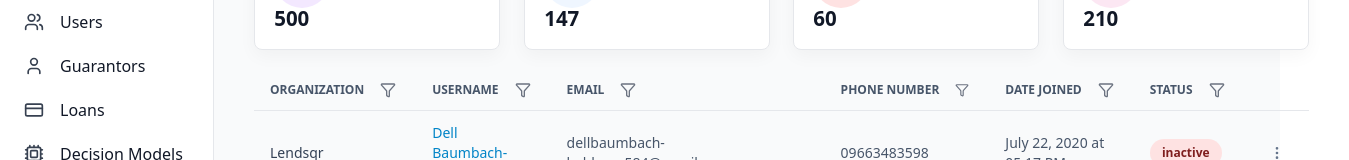
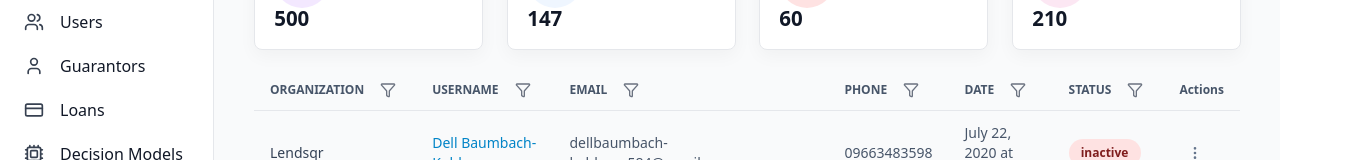
Before and after one commit to oseasak/lendsqr-fe-test, a Next.js app: page /dashboard/users in a window 1280 px wide. Shown: the part 292-452 px from the top of the page, 1349 px wide, since content can reach past the window. Built offline with nearby package versions, Linux system fonts and the light colour scheme.

Commit message:
fix: build fix

```diff
--- a/src/components/FilterPanel.tsx
+++ b/src/components/FilterPanel.tsx
@@ -1,5 +1,6 @@
 // src/components/FilterPanel.tsx
 "use client";
+
 import React, { useEffect, useMemo, useRef, useState } from "react";
 import { createPortal } from "react-dom";
 import Link from "next/link";
@@ -47,6 +48,7 @@ export default function FilterPanel({
   onClose,
 }: PanelProps) {
   const panelRef = useRef<HTMLDivElement | null>(null);
+
   const [filters, setFilters] = useState<Filters>({
     organization: initial.organization ?? "",
     username: initial.username ?? "",
@@ -56,6 +58,7 @@ export default function FilterPanel({
     status: initial.status ?? "",
   });
 
+  // Reset filters whenever initial values or panel opens
   useEffect(() => {
     setFilters({
       organization: initial.organization ?? "",
@@ -67,7 +70,7 @@ export default function FilterPanel({
     });
   }, [initial, open]);
 
-  // close on escape
+  // Close panel on Escape key
   useEffect(() => {
     if (!open) return;
     const onKey = (e: KeyboardEvent) => {
@@ -77,7 +80,7 @@ export default function FilterPanel({
     return () => window.removeEventListener("keydown", onKey);
   }, [open, onClose]);
 
-  // click outside to close
+  // Close panel when clicking outside
   useEffect(() => {
     if (!open) return;
     const onDown = (e: MouseEvent) => {
@@ -89,53 +92,39 @@ export default function FilterPanel({
     return () => window.removeEventListener("mousedown", onDown);
   }, [open, onClose]);
 
-  // compute panel position using anchorRect, keep inside viewport
+  // Compute panel position
   const style = useMemo(() => {
-    const width = 256; // w-64
+    const width = 256;
     const gap = 8;
-    if (!anchorRect) {
-      return { left: "8px", top: "8px" } as React.CSSProperties;
-    }
+    if (!anchorRect) return { left: "8px", top: "8px" } as React.CSSProperties;
+
     const scrollX = window.scrollX ?? 0;
     const scrollY = window.scrollY ?? 0;
-    // Prefer to align near the anchor's right side but clamp to viewport
+
     let left = anchorRect.right + scrollX - width + anchorRect.width / 2;
     const minLeft = 8 + scrollX;
     const maxLeft = (window.innerWidth ?? 1024) - width - 8 + scrollX;
     if (left < minLeft) left = minLeft;
     if (left > maxLeft) left = maxLeft;
-    const top = anchorRect.bottom + gap + scrollY;
+
+    let top = anchorRect.bottom + gap + scrollY;
     const panelHeightEstimate = 360;
-    let finalTop = top;
-    if (finalTop + panelHeightEstimate > (window.innerHeight + scrollY)) {
-      finalTop = Math.max(anchorRect.top - panelHeightEstimate - gap + scrollY, 8 + scrollY);
+    if (top + panelHeightEstimate > window.innerHeight + scrollY) {
+      top = Math.max(anchorRect.top - panelHeightEstimate - gap + scrollY, 8 + scrollY);
     }
-    return {
-      position: "absolute",
-      left: `${Math.round(left)}px`,
-      top: `${Math.round(finalTop)}px`,
-      width: `${width}px`,
-    } as React.CSSProperties;
-  }, [anchorRect, open]);
 
-  // auto-focus requested field when opened
+    return { position: "absolute", left: `${Math.round(left)}px`, top: `${Math.round(top)}px`, width: `${width}px` } as React.CSSProperties;
+  }, [anchorRect]); // ✅ removed 'open' to fix ESLint warning
+
+  // Auto-focus field when panel opens
   useEffect(() => {
-    if (!open) return;
-    if (!focusField) return;
+    if (!open || !focusField) return;
     const t = setTimeout(() => {
-      try {
-        const el = panelRef.current?.querySelector(`[data-field="${focusField}"]`) as
-          | HTMLInputElement
-          | HTMLSelectElement
-          | null;
+      const el = panelRef.current?.querySelector(`[data-field="${focusField}"]`) as HTMLInputElement | HTMLSelectElement | null;
       el?.focus();
-        // move cursor to end for text inputs
       if (el instanceof HTMLInputElement && typeof el.selectionStart === "number") {
         const len = el.value?.length ?? 0;
         el.setSelectionRange(len, len);
-        }
-      } catch {
-        // noop
       }
     }, 80);
     return () => clearTimeout(t);
@@ -145,11 +134,7 @@ export default function FilterPanel({
 
   return createPortal(
     <div aria-hidden={false} role="dialog" aria-modal="true" className="z-50 pointer-events-auto">
-      <div
-        ref={panelRef}
-        style={style}
-        className="bg-white border rounded-lg shadow-lg p-4 overflow-auto"
-      >
+      <div ref={panelRef} style={style} className="bg-white border rounded-lg shadow-lg p-4 overflow-auto">
         <h3 className="text-sm font-semibold text-slate-700 mb-3">Filter users</h3>
         <div className="space-y-3">
           {/* Organization */}
@@ -163,12 +148,11 @@ export default function FilterPanel({
             >
               <option value="">Select</option>
               {organizations.map((o) => (
-                <option key={o} value={o}>
-                  {o}
-                </option>
+                <option key={o} value={o}>{o}</option>
               ))}
             </select>
           </div>
+
           {/* Username */}
           <div>
             <label className="text-xs text-slate-500 mb-1 block">Username</label>
@@ -180,6 +164,7 @@ export default function FilterPanel({
               className="w-full h-10 rounded-md border px-3 text-sm"
             />
           </div>
+
           {/* Email */}
           <div>
             <label className="text-xs text-slate-500 mb-1 block">Email</label>
@@ -191,6 +176,7 @@ export default function FilterPanel({
               className="w-full h-10 rounded-md border px-3 text-sm"
             />
           </div>
+
           {/* Date */}
           <div>
             <label className="text-xs text-slate-500 mb-1 block">Date</label>
@@ -202,6 +188,7 @@ export default function FilterPanel({
               className="w-full h-10 rounded-md border px-3 text-sm"
             />
           </div>
+
           {/* Phone */}
           <div>
             <label className="text-xs text-slate-500 mb-1 block">Phone Number</label>
@@ -213,6 +200,7 @@ export default function FilterPanel({
               className="w-full h-10 rounded-md border px-3 text-sm"
             />
           </div>
+
           {/* Status */}
           <div>
             <label className="text-xs text-slate-500 mb-1 block">Status</label>
@@ -229,19 +217,13 @@ export default function FilterPanel({
             </select>
           </div>
         </div>
-        {/* actions */}
+
+        {/* Actions */}
         <div className="mt-4 flex items-center justify-between gap-2">
           <button
             type="button"
             onClick={() => {
-              setFilters({
-                organization: "",
-                username: "",
-                email: "",
-                date: "",
-                phone: "",
-                status: "",
-              });
+              setFilters({ organization: "", username: "", email: "", date: "", phone: "", status: "" });
               onReset?.();
             }}
             className="px-3 py-2 rounded border text-sm"
@@ -267,6 +249,9 @@ export default function FilterPanel({
   );
 }
 
+// ----------------------------
+// Users Table Component
+// ----------------------------
 export type UserRow = {
   id: number;
   organization: string;
@@ -278,7 +263,7 @@ export type UserRow = {
 };
 
 type FilterableUsersTableProps = {
-  visible: UserRow[]; // visible rows after filtering/pagination
+  visible: UserRow[];
   statusBadge: (status: UserRow["status"]) => string;
   onSaveAndNavigate: (user: UserRow) => void;
   onFunnelClick: (e: React.MouseEvent<HTMLElement>, field?: keyof Filters | null) => void;
@@ -293,7 +278,6 @@ export function FilterableUsersTable({
   const [actionsOpen, setActionsOpen] = useState<number | null>(null);
   const wrapperRef = useRef<HTMLDivElement>(null);
 
-  // Handle outside clicks to close dropdown
   useEffect(() => {
     const handleClickOutside = (event: MouseEvent) => {
       if (wrapperRef.current && !wrapperRef.current.contains(event.target as Node) && actionsOpen !== null) {
@@ -310,84 +294,22 @@ export function FilterableUsersTable({
         <Table>
           <TableHeader>
             <TableRow className="bg-gray-50">
-              <TableHead className="text-left text-xs font-semibold text-slate-600 py-2 px-4">
+              {["organization", "username", "email", "phone", "date", "status"].map((field) => (
+                <TableHead key={field} className="text-left text-xs font-semibold text-slate-600 py-2 px-4">
                   <div className="flex items-center gap-2">
-                  <span className="whitespace-nowrap">ORGANIZATION</span>
+                    <span className="whitespace-nowrap">{field.toUpperCase()}</span>
                     <button
                       type="button"
-                    onClick={(e) => onFunnelClick(e, "organization")}
-                    aria-label="Filter Organization"
+                      onClick={(e) => onFunnelClick(e, field as keyof Filters)}
+                      aria-label={`Filter ${field}`}
                       className="ml-1 p-1 rounded hover:bg-slate-100"
                     >
                       <Funnel className="w-4 h-4 text-gray-500" />
                     </button>
                   </div>
                 </TableHead>
-              <TableHead className="text-left text-xs font-semibold text-slate-600 py-2 px-4">
-                <div className="flex items-center gap-2">
-                  <span className="whitespace-nowrap">USERNAME</span>
-                  <button
-                    type="button"
-                    onClick={(e) => onFunnelClick(e, "username")}
-                    aria-label="Filter Username"
-                    className="ml-1 p-1 rounded hover:bg-slate-100"
-                  >
-                    <Funnel className="w-4 h-4 text-gray-500" />
-                  </button>
-                </div>
-              </TableHead>
-              <TableHead className="text-left text-xs font-semibold text-slate-600 py-2 px-4">
-                <div className="flex items-center gap-2">
-                  <span className="whitespace-nowrap">EMAIL</span>
-                  <button
-                    type="button"
-                    onClick={(e) => onFunnelClick(e, "email")}
-                    aria-label="Filter Email"
-                    className="ml-1 p-1 rounded hover:bg-slate-100"
-                  >
-                    <Funnel className="w-4 h-4 text-gray-500" />
-                  </button>
-                </div>
-              </TableHead>
-              <TableHead className="text-left text-xs font-semibold text-slate-600 py-2 px-4">
-                <div className="flex items-center gap-2">
-                  <span className="text-xs font-semibold text-slate-600 whitespace-nowrap">PHONE NUMBER</span>
-                  <button
-                    type="button"
-                    onClick={(e) => onFunnelClick(e, "phone")}
-                    aria-label="Filter Phone Number"
-                    className="ml-1 p-1 rounded hover:bg-slate-100"
-                  >
-                    <Funnel className="w-3.5 h-3.5 text-gray-500" />
-                  </button>
-                </div>
-              </TableHead>
-              <TableHead className="text-left text-xs font-semibold text-slate-600 py-2 px-4">
-                <div className="flex items-center gap-2">
-                  <span className="whitespace-nowrap">DATE JOINED</span>
-                  <button
-                    type="button"
-                    onClick={(e) => onFunnelClick(e, "date")}
-                    aria-label="Filter Date Joined"
-                    className="ml-1 p-1 rounded hover:bg-slate-100"
-                  >
-                    <Funnel className="w-4 h-4 text-gray-500" />
-                  </button>
-                </div>
-              </TableHead>
-              <TableHead className="text-left text-xs font-semibold text-slate-600 py-2 px-4">
-                <div className="flex items-center gap-2">
-                  <span className="whitespace-nowrap">STATUS</span>
-                  <button
-                    type="button"
-                    onClick={(e) => onFunnelClick(e, "status")}
-                    aria-label="Filter Status"
-                    className="ml-1 p-1 rounded hover:bg-slate-100"
-                  >
-                    <Funnel className="w-4 h-4 text-gray-500" />
-                  </button>
-                </div>
-              </TableHead>
+              ))}
+              <TableHead className="py-2 px-4 text-xs font-semibold text-slate-600">Actions</TableHead>
             </TableRow>
           </TableHeader>
           <TableBody>
@@ -414,7 +336,6 @@ export function FilterableUsersTable({
                     <button
                       aria-label={`Actions for ${user.username}`}
                       className="p-2 rounded hover:bg-slate-50"
-                      title="More actions"
                       onClick={(e) => {
                         e.stopPropagation();
                         setActionsOpen(actionsOpen === user.id ? null : user.id);
@@ -423,13 +344,10 @@ export function FilterableUsersTable({
                       <MoreVertical className="h-4 w-4 text-slate-500" />
                     </button>
                     {actionsOpen === user.id && (
-                      <div
-                        className="absolute right-0 mt-2 w-48 bg-white border rounded-lg shadow-lg z-50"
-                        onClick={(e) => e.stopPropagation()}
-                      >
+                      <div className="absolute right-0 mt-2 w-48 bg-white border rounded-lg shadow-lg z-50" onClick={(e) => e.stopPropagation()}>
                         <button
                           onClick={() => {
-                            onSaveAndNavigate(user); // Navigate to user details page
+                            onSaveAndNavigate(user);
                             setActionsOpen(null);
                           }}
                           className="flex items-center w-full px-4 py-2 text-sm text-gray-700 hover:bg-gray-100"
@@ -437,19 +355,13 @@ export function FilterableUsersTable({
                           <Eye className="h-4 w-4 mr-2" /> View Details
                         </button>
                         <button
-                          onClick={() => {
-                            setActionsOpen(null);
-                            // Add blacklist logic here
-                          }}
+                          onClick={() => setActionsOpen(null)}
                           className="flex items-center w-full px-4 py-2 text-sm text-gray-700 hover:bg-gray-100"
                         >
                           <UserX className="h-4 w-4 mr-2" /> Blacklist User
                         </button>
                         <button
-                          onClick={() => {
-                            setActionsOpen(null);
-                            // Add activate logic here
-                          }}
+                          onClick={() => setActionsOpen(null)}
                           className="flex items-center w-full px-4 py-2 text-sm text-gray-700 hover:bg-gray-100"
                         >
                           <UserCheck className="h-4 w-4 mr-2" /> Activate User
--- a/src/components/ProfileCard.tsx
+++ b/src/components/ProfileCard.tsx
@@ -57,7 +57,7 @@ export default function ProfileCard({
               {user?.fullName ?? user?.username ?? "Unknown User"}
             </div>
 
-            <div className="text-xs text-slate-500">User's Tier</div>
+            <div className="text-xs text-slate-500">Tier</div>
 
             <div className="flex items-center gap-0.5 ml-2" aria-hidden>
               {Array.from({ length: 3 }).map((_, i) => (
--- a/src/styles/Sidebar.module.scss
+++ b/src/styles/Sidebar.module.scss
@@ -1,4 +1,6 @@
 /* Sidebar.module.scss */
+@use "sass:color";
+
 
 /* tokens */
 $border: #e5e7eb;
@@ -91,7 +93,8 @@ $mobile-drawer-width: 288px;
 }
 .link:hover {
   background: $hover-bg;
-  color: darken($text, 6%);
+  color: color.adjust($text, $lightness: -6%);
+
 }
 
 /* icon wrapper and icon */
```
Also changed, not shown: src/app/dashboard/users/page.tsx (+48 -32 lines), src/app/not-found.tsx (added, +16 -0 lines), src/components/LoginForm.tsx (+14 -15 lines), src/app/api/login/route.ts (deleted). Lines whose indentation alone changed are shown as unchanged.
